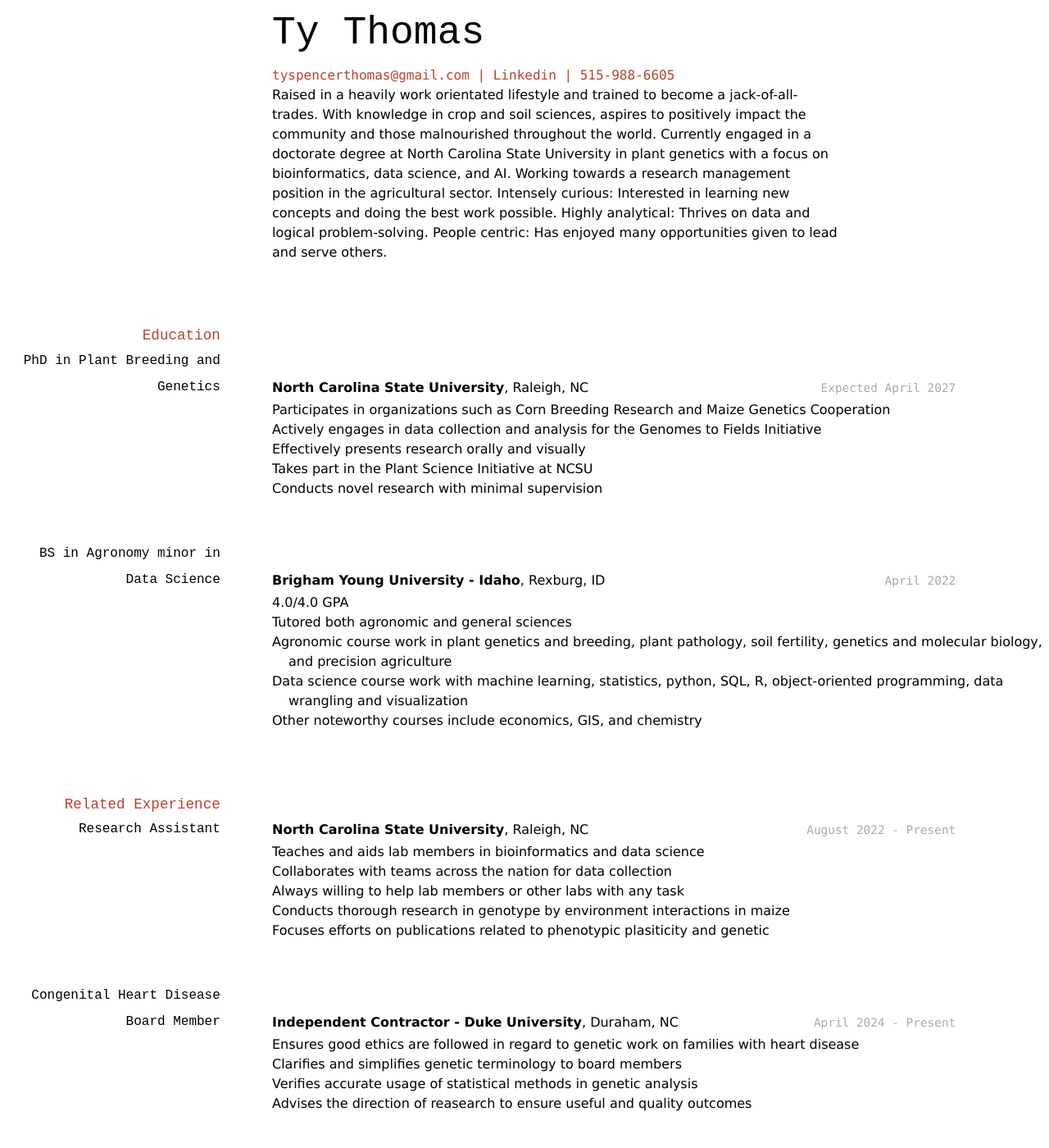
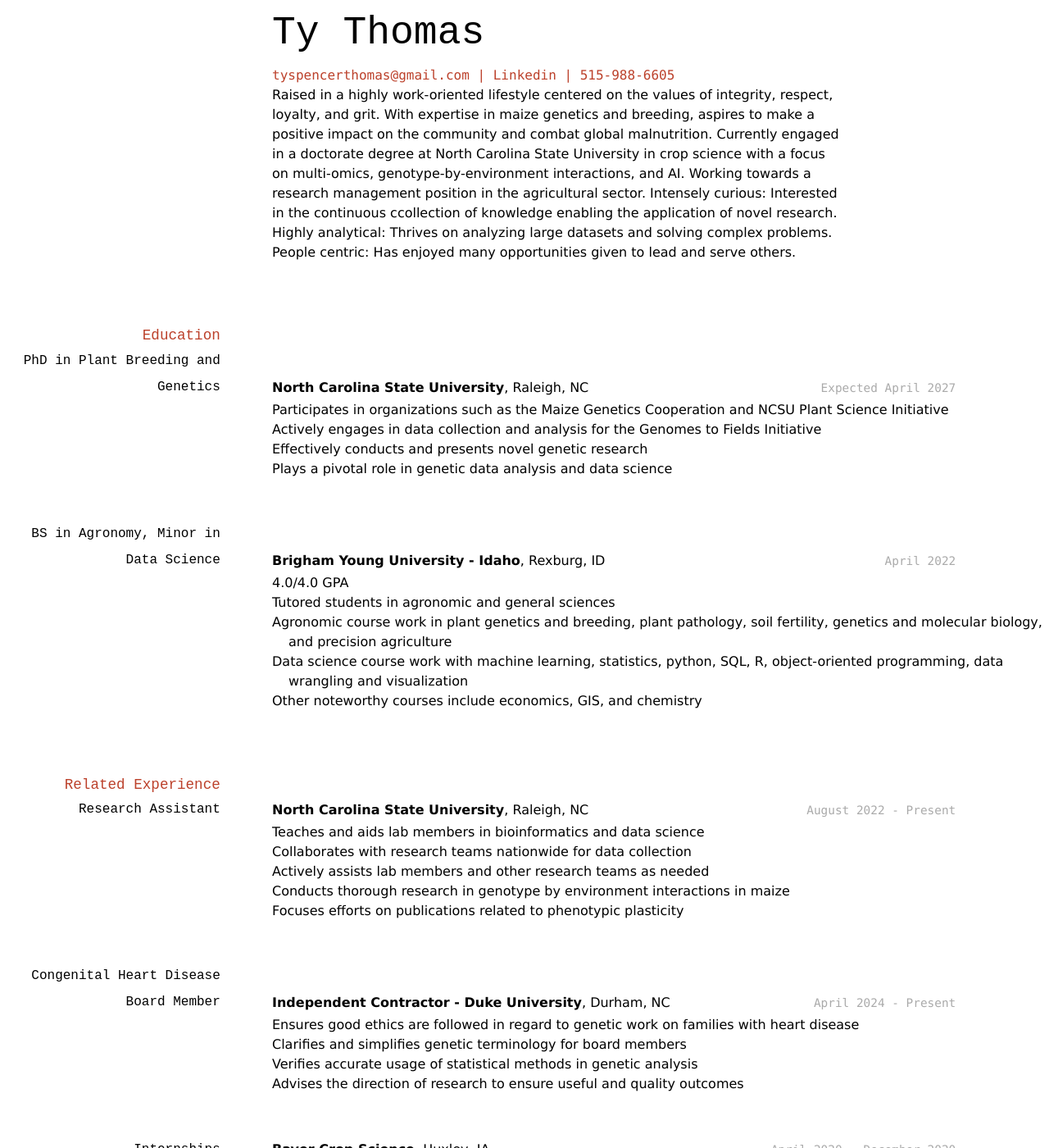
Before and after one commit to ty-thomas/Thomas_Resume, a Jekyll site: the page built from docs/index.md, in a window 1280 px wide and 1400 px high. Shown: the whole window at 82% size. Built offline with Jekyll 4.4.1, drawn with Linux system fonts in a browser that asks for light colours; some of the changed text lies outside the part shown.

Commit message:
March 2025 update

```diff
--- a/docs/index.md
+++ b/docs/index.md
@@ -10,7 +10,7 @@ title: Ty Thomas' Resume
 | 515-988-6605
 </div>
 
-Raised in a heavily work orientated lifestyle and trained to become a jack-of-all-trades. With knowledge in crop and soil sciences, aspires to positively impact the community and those malnourished throughout the world. Currently engaged in a doctorate degree at North Carolina State University in plant genetics with a focus on bioinformatics, data science, and AI. Working towards a research management position in the agricultural sector. Intensely curious: Interested in learning new concepts and doing the best work possible. Highly analytical: Thrives on data and logical problem-solving. People centric: Has enjoyed many opportunities given to lead and serve others.
+Raised in a highly work-oriented lifestyle centered on the values of integrity, respect, loyalty, and grit. With expertise in maize genetics and breeding, aspires to make a positive impact on the community and combat global malnutrition. Currently engaged in a doctorate degree at North Carolina State University in crop science with a focus on multi-omics, genotype-by-environment interactions, and AI. Working towards a research management position in the agricultural sector. Intensely curious: Interested in the continuous ccollection of knowledge enabling the application of novel research. Highly analytical: Thrives on analyzing large datasets and solving complex problems. People centric: Has enjoyed many opportunities given to lead and serve others.
 
 ## Education
 
@@ -18,18 +18,17 @@ Raised in a heavily work orientated lifestyle and trained to become a jack-of-al
 `Expected April 2027`
 __North Carolina State University__, Raleigh, NC
 
-- Participates in organizations such as Corn Breeding Research and Maize Genetics Cooperation
+- Participates in organizations such as the Maize Genetics Cooperation and NCSU Plant Science Initiative
 - Actively engages in data collection and analysis for the Genomes to Fields Initiative
-- Effectively presents research orally and visually
-- Takes part in the Plant Science Initiative at NCSU
-- Conducts novel research with minimal supervision
+- Effectively conducts and presents novel genetic research
+- Plays a pivotal role in genetic data analysis and data science
 
-### BS in Agronomy minor in Data Science
+### BS in Agronomy, Minor in Data Science
 `April 2022`
 __Brigham Young University - Idaho__, Rexburg, ID
 
 - 4.0/4.0 GPA
-- Tutored both agronomic and general sciences
+- Tutored students in agronomic and general sciences
 - Agronomic course work in plant genetics and breeding, plant pathology, soil fertility, genetics and molecular biology, and precision agriculture
 - Data science course work with machine learning, statistics, python, SQL, R, object-oriented programming, data wrangling and visualization
 - Other noteworthy courses include economics, GIS, and chemistry
@@ -43,20 +42,20 @@ __Brigham Young University - Idaho__, Rexburg, ID
 __North Carolina State University__, Raleigh, NC
 
 - Teaches and aids lab members in bioinformatics and data science
-- Collaborates with teams across the nation for data collection
-- Always willing to help lab members or other labs with any task
+- Collaborates with research teams nationwide for data collection
+- Actively assists lab members and other research teams as needed
 - Conducts thorough research in genotype by environment interactions in maize
-- Focuses efforts on publications related to phenotypic plasiticity and genetic
+- Focuses efforts on publications related to phenotypic plasticity
 
 
 ### Congenital Heart Disease Board Member
 `April 2024 - Present`
-__Independent Contractor - Duke University__, Duraham, NC
+__Independent Contractor - Duke University__, Durham, NC
 
 - Ensures good ethics are followed in regard to genetic work on families with heart disease
-- Clarifies and simplifies genetic terminology to board members
+- Clarifies and simplifies genetic terminology for board members
 - Verifies accurate usage of statistical methods in genetic analysis
-- Advises the direction of reasearch to ensure useful and quality outcomes
+- Advises the direction of research to ensure useful and quality outcomes
 
 ### Internships
 `April 2020 – December 2020`
@@ -101,10 +100,10 @@ __Service Missionary__, Mexico
 - Programming and data analysis using Python and R
 - Analyzing relational databases using SQL
 - Data wrangling and visualization
-- Collaborative coding using git and GitHub
+- Collaborative coding using Git and GitHub
 
 ### Genetic
-- Bioinformatic workflows to proces both DNA and RNA on varying organisms
+- Bioinformatic workflows for processing DNA and RNA across various organisms.
 - Analysis including TWAS, variant calling, RNA-seq analysis, and statistical modeling
 - Genomic selection and predictive analysis using statistics and AI
 
```
Also changed, not shown: other parts of docs/index.md (+2 -2 lines).
